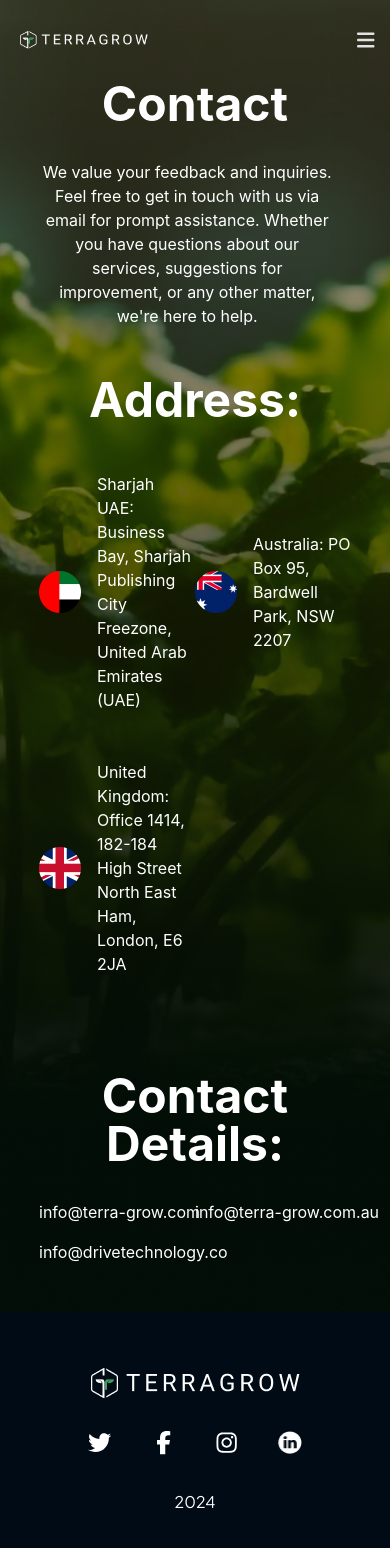
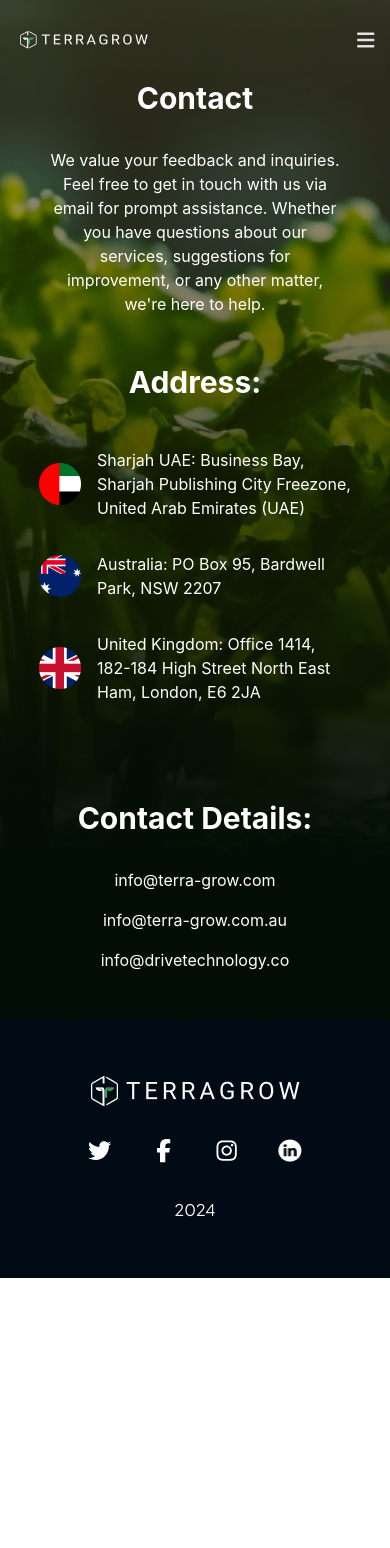
Before and after one commit to saad-shaikh01/terra-grow-updated, a React (Create React App) app: page /contact in a window 390 px wide. Shown: the top 1548 px of the page. After the commit the page ends 1278 px from the top, so only its background shows below. Built offline with nearby package versions, Linux system fonts and the light colour scheme.

Commit message:
Ahsan Updated the code

```diff
--- a/src/Pages/Contact.js
+++ b/src/Pages/Contact.js
@@ -23,7 +23,7 @@ function Contact() {
     // textClr: "rgb(7, 153, 186)",
   };
   return (
-    <div className="flex items-center">
+    <div className="flex items-center contact-img">
       {loading ? (
         <div
           style={{
--- a/src/components/product/Contactus.jsx
+++ b/src/components/product/Contactus.jsx
@@ -415,19 +415,19 @@ function Contactus() {
     <div className="w-full min-h-[100vh]">
       <div
         ref={contactRef}
-        className="py-8 py-10 lg:py-20  w-[100%] flex items-center justify-center contact-img"
+        className="py-8 py-10 lg:py-20  w-[100%] flex items-center justify-center"
         data-aos="flip-up"
       >
 
         <div className="w-[80%]">
           <h1
-            className="font-Roboto pt-12 text-5xl font-bold text-white pt-10 text-center"
+            className="font-Roboto pt-12 text-3xl md:text-5xl font-bold text-white pt-10 text-center"
             data-aos="fade-left"
           >
             Contact
           </h1>
           <p
-            className="text-white pt-8 w-[95%] text-center"
+            className="text-white pt-8 xl:w-[1020px] mx-auto w-[95%] text-center"
             data-aos="fade-down"
           >
             We value your feedback and inquiries. Feel free to get in touch with
@@ -438,31 +438,31 @@ function Contactus() {
 
           <div className="pt-12">
             <h1
-              className="font-Roboto text-5xl font-bold text-white text-center"
+              className="font-Roboto text-3xl md:text-5xl font-bold text-white text-center"
               data-aos="fade-left"
             >
               Address:
             </h1>
 
-            <div className="grid grid-cols-2 my-12">
-              <div className="flex gap-4 items-center">
-                <img src={UAE} />
-                <p className="text-white w-[350px]" data-aos="fade-down">
+            <div className="grid md:grid-cols-2 my-12">
+              <div className="flex gap-4  items-center">
+                <img src={UAE} data-aos="fade-down"/>
+                <p className="text-white md:w-[350px]" data-aos="fade-down">
                   Sharjah UAE: Business Bay, Sharjah Publishing City Freezone,
                   United Arab Emirates (UAE)
                 </p>
               </div>
 
-              <div className="flex justify-center gap-4 items-center">
-                <img src={AUS} />
-                <p className="text-white w-[350px]" data-aos="fade-down">
+              <div className="flex mt-8 md:mt-0 md:justify-center gap-4 items-center">
+                <img src={AUS} data-aos="fade-down"/>
+                <p className="text-white md:w-[350px]" data-aos="fade-down">
                   Australia: PO Box 95, Bardwell Park, NSW 2207
                 </p>
               </div>
 
-              <div className="flex gap-4 items-center mt-12 bg-red-4004">
-                <img src={UK} />
-                <p className="text-white w-[370px]" data-aos="fade-down">
+              <div className="flex gap-4 mt-8 items-center md:mt-8 bg-red-4004">
+                <img src={UK} data-aos="fade-down"/>
+                <p className="text-white md:w-[370px]" data-aos="fade-down">
                   United Kingdom: Office 1414, 182-184 High Street North East
                   Ham, London, E6 2JA
                 </p>
@@ -472,27 +472,27 @@ function Contactus() {
 
           <div className="">
             <h1
-              className="font-Roboto text-5xl pt-12 font-bold text-white text-center"
+              className="font-Roboto text-3xl md:text-5xl pt-12 font-bold text-white text-center"
               data-aos="fade-left"
             >
               Contact Details:
             </h1>
 
-            <div className="grid grid-cols-2 my-4 justify-center">
-              <div className="w-[300px] mx-auto">
-                <p className="text-white pt-4 w-[350px]" data-aos="fade-down">
+            <div className="grid md:grid-cols-2 my-4 justify-center">
+              <div className="w-[300px] md:mx-auto">
+                <p className="text-white text-center md:text-start pt-4 md:w-[350px]" data-aos="fade-down">
                   info@terra-grow.com
                 </p>
               </div>
 
-              <div className="w-[300px] mx-auto">
-                <p className="text-white pt-4 w-[350px]" data-aos="fade-down">
+              <div className=" w-[300px] md:mx-auto">
+                <p className="text-white text-center md:text-end pt-4 md:w-[350px]" data-aos="fade-down">
                   info@terra-grow.com.au
                 </p>
               </div>
 
-              <div className="w-[300px] pt-4 mx-auto">
-                <p className="text-white w-[370px]" data-aos="fade-down">
+              <div className="w-[300px] pt-4 md:mx-auto">
+                <p className="text-white text-center md:text-start md:w-[370px]" data-aos="fade-down">
                   info@drivetechnology.co
                 </p>
               </div>
```
